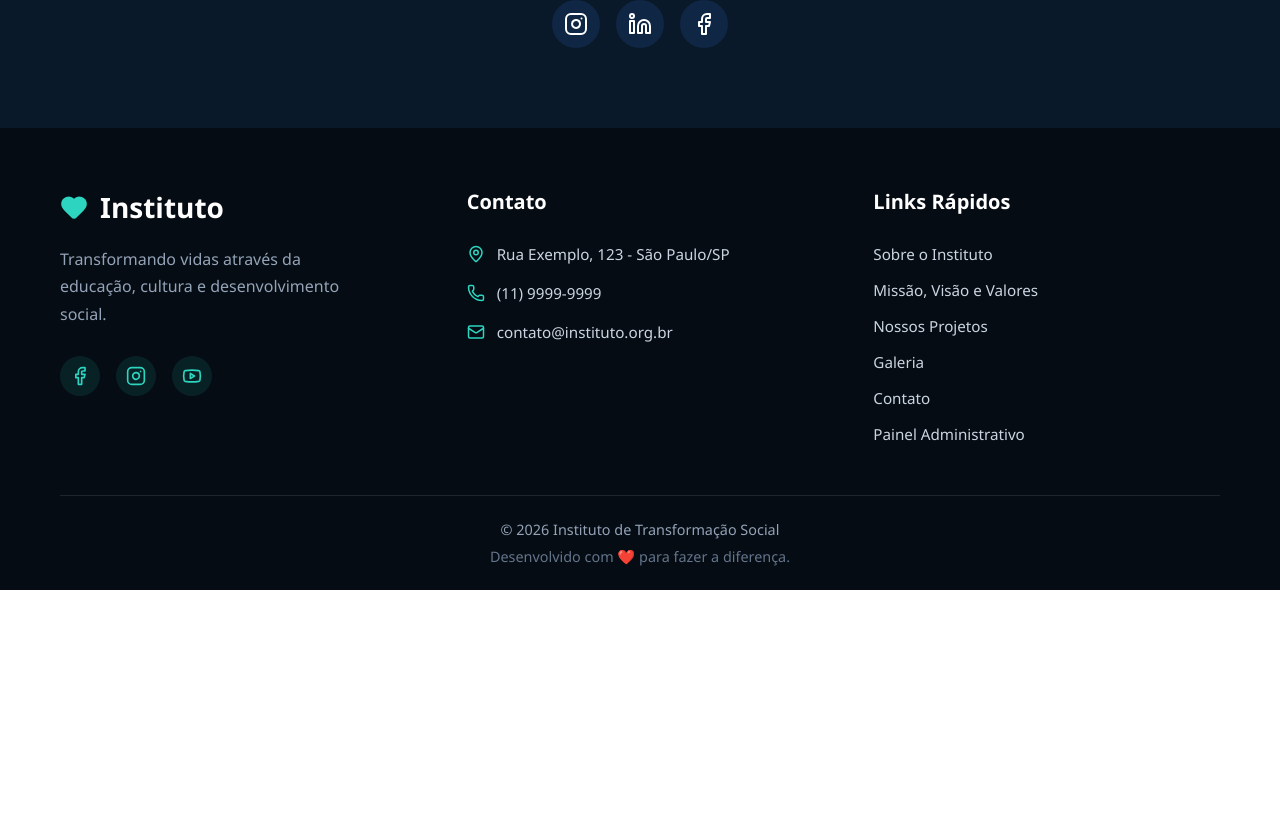
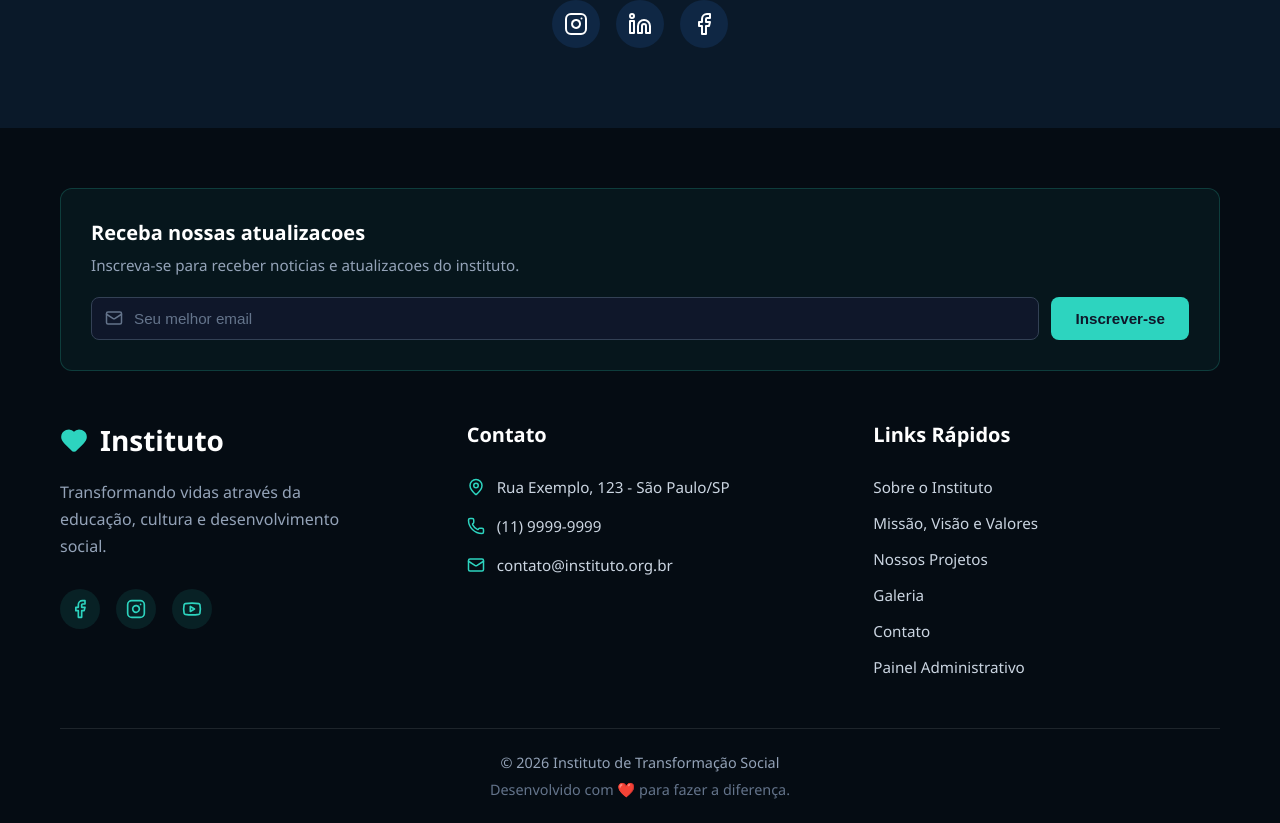
Before and after one commit to sibelecaetano/instituto-vereviver, a React app in the folder frontend/: page / in a window 1280 px wide. Shown: the part 5805-6628 px from the top of the page. Before the commit the page ends 6395 px from the top, so only its background shows below. Built offline with nearby package versions, Linux system fonts and the light colour scheme; no server answers; the HTML template or start-up script is replaced by a standard one.

Commit message:
Seção para cadastrar o email para receber as atualizações

```diff
--- /dev/null
+++ b/frontend/src/components/Footer/Cadastroemail.jsx
@@ -0,0 +1,93 @@
+import React, { useState } from 'react';
+import { Mail, Check, Loader2 } from 'lucide-react';
+import styles from './Cadastroemail.module.css';
+import { supabase } from '../../lib/supabase';
+
+const Cadastroemail = () => {
+  const [email, setEmail] = useState('');
+  const [status, setStatus] = useState('idle');
+  const [message, setMessage] = useState('');
+
+  const handleSubmit = async (e) => {
+    e.preventDefault();
+
+    if (!email) return;
+    if (!supabase) {
+      setMessage('Supabase nao configurado.');
+      setStatus('error');
+      return;
+    }
+
+    setStatus('loading');
+
+    try {
+      const { error } = await supabase
+        .from('newsletter_subscribers')
+        .insert([{ email }]);
+
+      if (error) {
+        if (error.code === '23505') {
+          setMessage('Este email ja esta cadastrado!');
+        } else {
+          setMessage('Erro ao cadastrar. Tente novamente.');
+        }
+        setStatus('error');
+        return;
+      }
+
+      setStatus('success');
+      setMessage('Obrigado! Seu email foi cadastrado com sucesso.');
+      setEmail('');
+    } catch (err) {
+      console.error('Cadastro error:', err);
+      setMessage('Erro ao conectar. Tente novamente.');
+      setStatus('error');
+    }
+  };
+
+  return (
+    <div className={styles.newsletter}>
+      <h3 className={styles.title}>Receba nossas atualizacoes</h3>
+      <p className={styles.description}>
+        Inscreva-se para receber noticias e atualizacoes do instituto.
+      </p>
+
+      <form onSubmit={handleSubmit} className={styles.form}>
+        <div className={styles.inputWrapper}>
+          <Mail className={styles.inputIcon} size={18} />
+          <input
+            type="email"
+            placeholder="Seu melhor email"
+            value={email}
+            onChange={(e) => setEmail(e.target.value)}
+            className={styles.input}
+            required
+            disabled={status === 'loading' || status === 'success'}
+          />
+        </div>
+
+        <button
+          type="submit"
+          className={styles.button}
+          disabled={status === 'loading' || status === 'success'}
+        >
+          {status === 'loading' ? (
+            <Loader2 size={18} className={styles.spinner} />
+          ) : status === 'success' ? (
+            <Check size={18} />
+          ) : (
+            'Inscrever-se'
+          )}
+        </button>
+      </form>
+
+      {message && (
+        <p className={`${styles.message} ${status === 'success' ? styles.success : styles.error}`}>
+          {message}
+        </p>
+      )}
+    </div>
+  );
+};
+
+export default Cadastroemail;
--- /dev/null
+++ b/frontend/src/components/Footer/Cadastroemail.module.css
@@ -0,0 +1,139 @@
+.newsletter {
+  padding: 30px;
+  background: rgba(45, 212, 191, 0.05);
+  border: 1px solid rgba(45, 212, 191, 0.2);
+  border-radius: 12px;
+}
+
+.title {
+  font-size: 1.25rem;
+  font-weight: 600;
+  color: #ffffff;
+  margin: 0 0 8px 0;
+}
+
+.description {
+  font-size: 0.95rem;
+  color: #94a3b8;
+  margin: 0 0 20px 0;
+  line-height: 1.5;
+}
+
+.form {
+  display: flex;
+  gap: 12px;
+}
+
+.inputWrapper {
+  position: relative;
+  flex: 1;
+}
+
+.inputIcon {
+  position: absolute;
+  left: 14px;
+  top: 50%;
+  transform: translateY(-50%);
+  color: #64748b;
+}
+
+.input {
+  width: 100%;
+  padding: 12px 14px 12px 42px;
+  background: #0f172a;
+  border: 1px solid #334155;
+  border-radius: 8px;
+  color: #e2e8f0;
+  font-size: 0.95rem;
+  transition: border-color 0.3s ease;
+}
+
+.input::placeholder {
+  color: #64748b;
+}
+
+.input:focus {
+  outline: none;
+  border-color: #2dd4bf;
+}
+
+.input:disabled {
+  opacity: 0.6;
+  cursor: not-allowed;
+}
+
+.button {
+  padding: 12px 24px;
+  background: #2dd4bf;
+  color: #0f172a;
+  border: none;
+  border-radius: 8px;
+  font-weight: 600;
+  font-size: 0.95rem;
+  cursor: pointer;
+  transition: all 0.3s ease;
+  display: flex;
+  align-items: center;
+  justify-content: center;
+  gap: 8px;
+  white-space: nowrap;
+}
+
+.button:hover:not(:disabled) {
+  background: #14b8a6;
+  transform: translateY(-2px);
+}
+
+.button:disabled {
+  opacity: 0.7;
+  cursor: not-allowed;
+  transform: none;
+}
+
+.spinner {
+  animation: spin 1s linear infinite;
+}
+
+@keyframes spin {
+  from {
+    transform: rotate(0deg);
+  }
+  to {
+    transform: rotate(360deg);
+  }
+}
+
+.message {
+  margin: 16px 0 0 0;
+  font-size: 0.9rem;
+  padding: 10px;
+  border-radius: 6px;
+  text-align: center;
+}
+
+.success {
+  background: rgba(34, 197, 94, 0.1);
+  color: #22c55e;
+  border: 1px solid rgba(34, 197, 94, 0.3);
+}
+
+.error {
+  background: rgba(239, 68, 68, 0.1);
+  color: #ef4444;
+  border: 1px solid rgba(239, 68, 68, 0.3);
+}
+
+/* Responsividade */
+@media (max-width: 768px) {
+  .form {
+    flex-direction: column;
+  }
+
+  .button {
+    width: 100%;
+  }
+
+  .newsletter {
+    padding: 20px;
+  }
+}
--- a/frontend/src/components/Footer/Footer.jsx
+++ b/frontend/src/components/Footer/Footer.jsx
@@ -1,6 +1,7 @@
 import React from 'react';
 import { Heart, MapPin, Phone, Mail, Facebook, Instagram, Youtube } from 'lucide-react';
 import styles from './Footer.module.css';
+import Cadastroemail from './Cadastroemail';
 
 const Footer = () => {
   const currentYear = new Date().getFullYear();
@@ -8,6 +9,10 @@ const Footer = () => {
   return (
     <footer className={styles.footer}>
       <div className={styles.container}>
+        <div className={styles.newsletterSection}>
+          <Cadastroemail />
+        </div>
+
         <div className={styles.columnsWrapper}>
           <div className={styles.column}>
             <div className={styles.logoSection}>
@@ -56,7 +61,7 @@ const Footer = () => {
               <li><a href="/projetos" className={styles.link}>Nossos Projetos</a></li>
               <li><a href="/galeria" className={styles.link}>Galeria</a></li>
               <li><a href="/contato" className={styles.link}>Contato</a></li>
-<li><a href="/login" className={styles.link}>Painel Administrativo</a></li>
+              <li><a href="/login" className={styles.link}>Painel Administrativo</a></li>
             </ul>
           </div>
         </div>
--- a/frontend/src/components/Footer/Footer.module.css
+++ b/frontend/src/components/Footer/Footer.module.css
@@ -9,6 +9,10 @@
   max-width: 1200px;
   margin: 0 auto;
   padding: 0 20px;
+}
+
+.newsletterSection {
+  margin-bottom: 50px;
 }
 
 .columnsWrapper {
```
